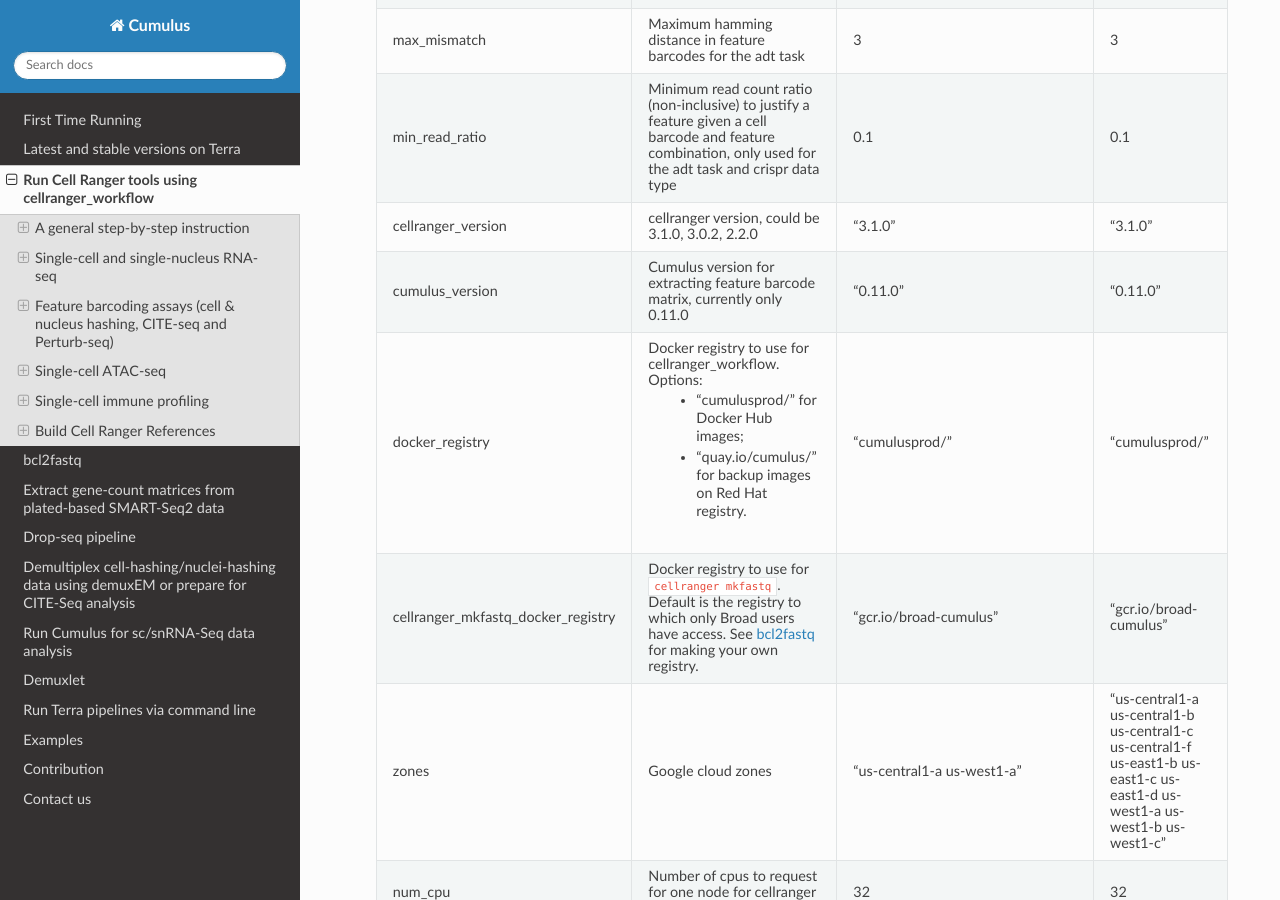
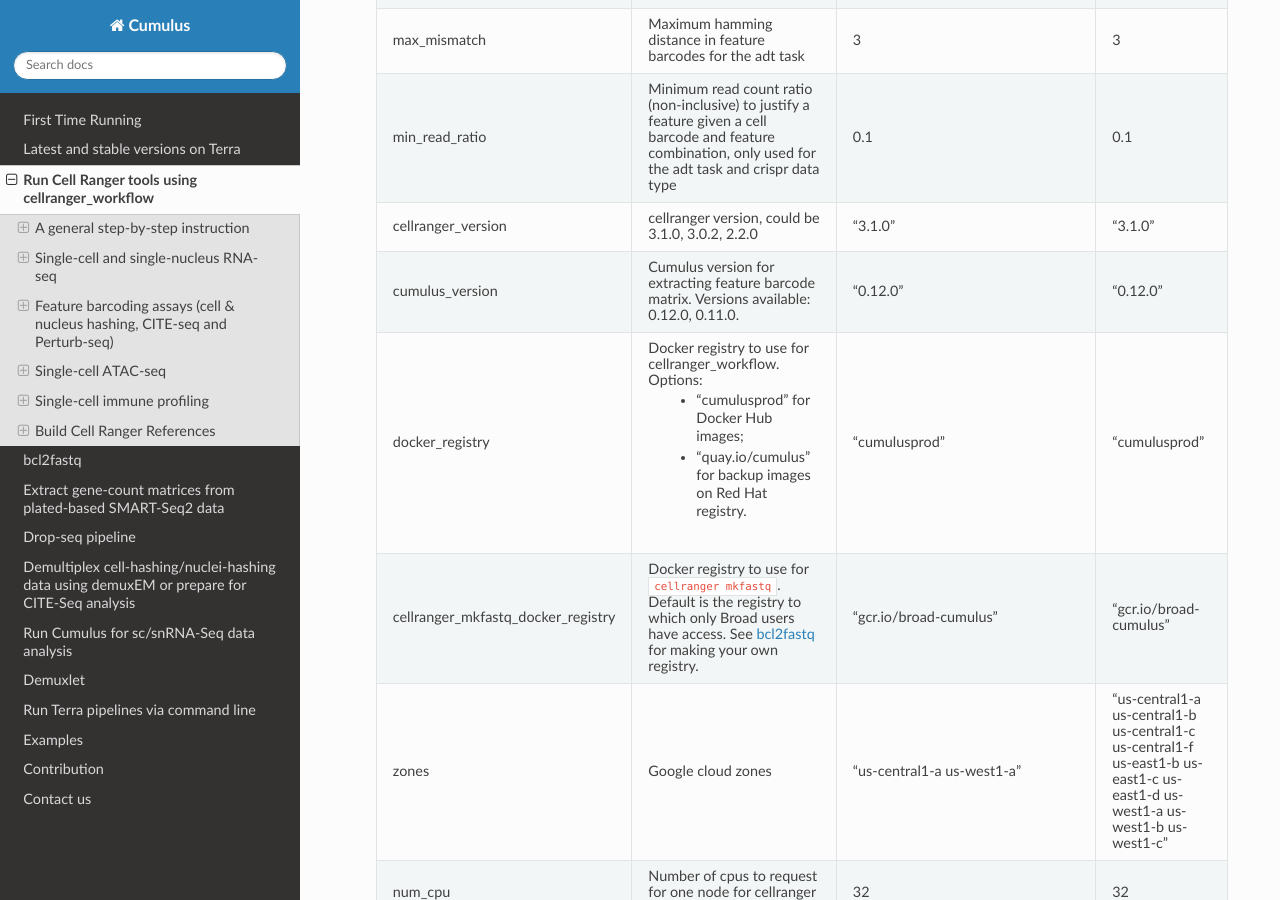
Before and after one commit to lilab-bcb/cumulus, a Sphinx documentation site: the page built from docs/cellranger.rst, in a window 1280 px wide and 900 px high, scrolled down 10679 px. Built offline with Sphinx 7.4.7 and the Read the Docs theme 2.0.0, drawn with Linux system fonts in a browser that asks for light colours; some of the changed text lies outside the part shown.

Commit message:
update docker versions and docker registry

```diff
--- a/docs/cellranger.rst
+++ b/docs/cellranger.rst
@@ -314,11 +314,11 @@ For sc/snRNA-seq data, ``cellranger_workflow`` takes Illumina outputs as input a
 		* - docker_registry
 		  - Docker registry to use for cellranger_workflow. Options:
 
-		  	- "cumulusprod/" for Docker Hub images;
+		  	- "cumulusprod" for Docker Hub images;
 
-		  	- "quay.io/cumulus/" for backup images on Red Hat registry.
-		  - "cumulusprod/"
-		  - "cumulusprod/"
+		  	- "quay.io/cumulus" for backup images on Red Hat registry.
+		  - "cumulusprod"
+		  - "cumulusprod"
 		* - cellranger_mkfastq_docker_registry
 		  - Docker registry to use for ``cellranger mkfastq``.
 		    Default is the registry to which only Broad users have access.
@@ -511,17 +511,17 @@ For feature barcoding data, ``cellranger_workflow`` takes Illumina outputs as in
 		  - "3.1.0"
 		  - "3.1.0"
 		* - cumulus_version
-		  - Cumulus version for extracting feature barcode matrix, currently only 0.11.0
-		  - "0.11.0"
-		  - "0.11.0"
+		  - Cumulus version for extracting feature barcode matrix. Versions available: 0.12.0, 0.11.0.
+		  - "0.12.0"
+		  - "0.12.0"
 		* - docker_registry
 		  - Docker registry to use for cellranger_workflow. Options:
 
-		  	- "cumulusprod/" for Docker Hub images;
+		  	- "cumulusprod" for Docker Hub images;
 
-		  	- "quay.io/cumulus/" for backup images on Red Hat registry.
-		  - "cumulusprod/"
-		  - "cumulusprod/"
+		  	- "quay.io/cumulus" for backup images on Red Hat registry.
+		  - "cumulusprod"
+		  - "cumulusprod"
 		* - cellranger_mkfastq_docker_registry
 		  - Docker registry to use for ``cellranger mkfastq``.
 		    Default is the registry to which only Broad users have access.
@@ -703,11 +703,11 @@ Workflow input
 	* - docker_registry
 	  - Docker registry to use for cellranger_workflow. Options:
 
-	  	- "cumulusprod/" for Docker Hub images;
+	  	- "cumulusprod" for Docker Hub images;
 
-	  	- "quay.io/cumulus/" for backup images on Red Hat registry.
-	  - "cumulusprod/"
-	  - "cumulusprod/"
+	  	- "quay.io/cumulus" for backup images on Red Hat registry.
+	  - "cumulusprod"
+	  - "cumulusprod"
 	* - zones
 	  - Google cloud zones
 	  - "us-central1-a us-west1-a"
@@ -859,11 +859,11 @@ For scIR-seq data, ``cellranger_workflow`` takes Illumina outputs as input and r
 	* - docker_registry
 	  - Docker registry to use for cellranger_workflow. Options:
 
-	  	- "cumulusprod/" for Docker Hub images;
+	  	- "cumulusprod" for Docker Hub images;
 
-	  	- "quay.io/cumulus/" for backup images on Red Hat registry.
-	  - "cumulusprod/"
-	  - "cumulusprod/"
+	  	- "quay.io/cumulus" for backup images on Red Hat registry.
+	  - "cumulusprod"
+	  - "cumulusprod"
 	* - cellranger_mkfastq_docker_registry
 	  - Docker registry to use for ``cellranger mkfastq``.
 	    Default is the registry to which only Broad users have access.
@@ -1032,11 +1032,11 @@ We provide a wrapper of ``cellranger mkref`` to build sc/snRNA-seq references. P
 		* - docker_registry
 		  - Docker registry to use for cellranger_workflow. Options:
 
-		  	- "cumulusprod/" for Docker Hub images;
+		  	- "cumulusprod" for Docker Hub images;
 
-		  	- "quay.io/cumulus/" for backup images on Red Hat registry.
-		  - "cumulusprod/"
-		  - "cumulusprod/"
+		  	- "quay.io/cumulus" for backup images on Red Hat registry.
+		  - "cumulusprod"
+		  - "cumulusprod"
 		* - zones
 		  - Google cloud zones
 		  - "us-central1-a us-west1-a"
@@ -1125,11 +1125,11 @@ We provide a wrapper of ``cellranger-atac mkref`` to build scATAC-seq references
 		* - docker_registry
 		  - Docker registry to use for cellranger_workflow. Options:
 
-		  	- "cumulusprod/" for Docker Hub images;
+		  	- "cumulusprod" for Docker Hub images;
 
-		  	- "quay.io/cumulus/" for backup images on Red Hat registry.
-		  - "cumulusprod/"
-		  - "cumulusprod/"
+		  	- "quay.io/cumulus" for backup images on Red Hat registry.
+		  - "cumulusprod"
+		  - "cumulusprod"
 		* - zones
 		  - Google cloud zones
 		  - "us-central1-a us-west1-a"
@@ -1222,11 +1222,11 @@ We provide a wrapper of ``cellranger mkvdjref`` to build single-cell immune prof
 		* - docker_registry
 		  - Docker registry to use for cellranger_workflow. Options:
 
-		  	- "cumulusprod/" for Docker Hub images;
+		  	- "cumulusprod" for Docker Hub images;
 
-		  	- "quay.io/cumulus/" for backup images on Red Hat registry.
-		  - "cumulusprod/"
-		  - "cumulusprod/"
+		  	- "quay.io/cumulus" for backup images on Red Hat registry.
+		  - "cumulusprod"
+		  - "cumulusprod"
 		* - zones
 		  - Google cloud zones
 		  - "us-central1-a us-west1-a"
```
Also changed, not shown: docs/cumulus.rst (+7 -7 lines), docs/hashing_cite_seq.rst (+7 -7 lines), docs/smart_seq_2.rst (+7 -7 lines).
